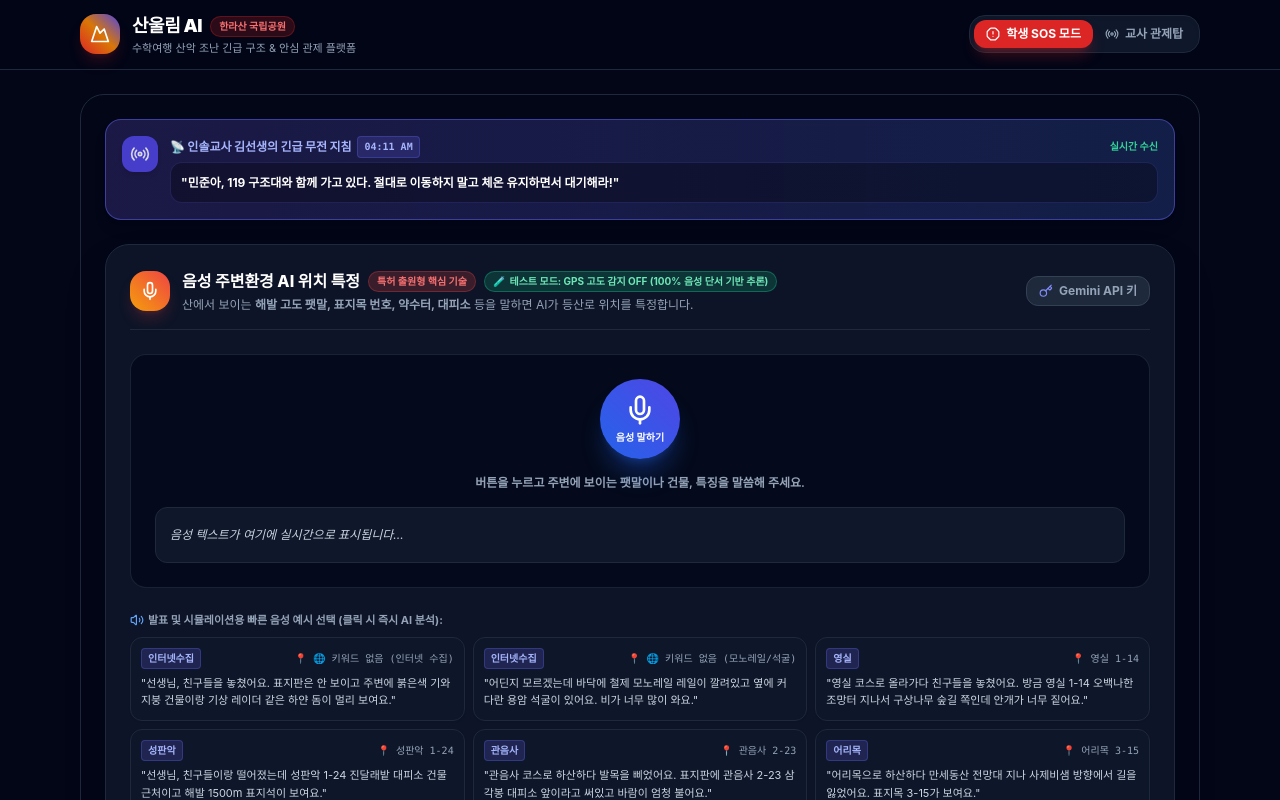
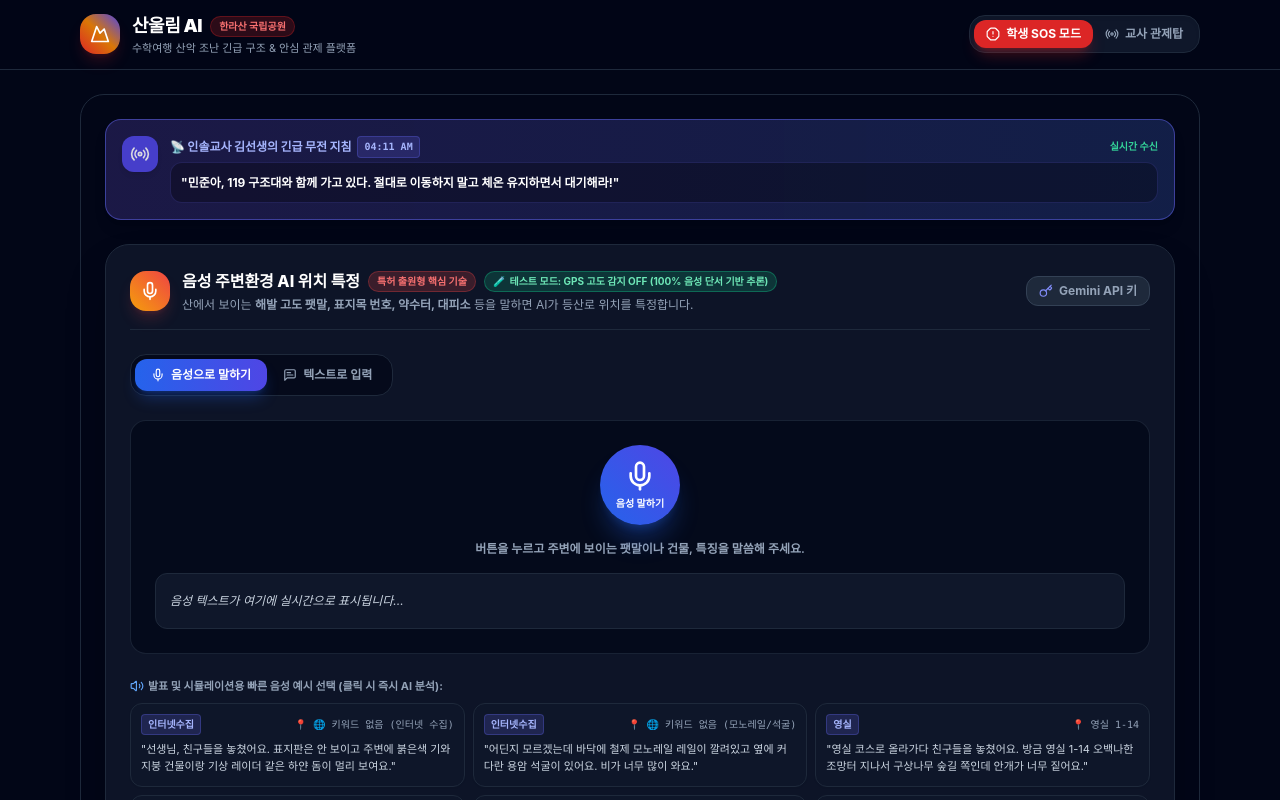
Before and after one commit to stevekim000/ulsan-ai, a Next.js app: page / in a window 1280 px wide. Shown: the top 800 px of the page. Built offline with nearby package versions, Linux system fonts and the light colour scheme.

Commit message:
feat: 텍스트 입력 모드 추가 (음성 불가능 상황 대응)

```diff
--- a/components/VoiceLocationAnalyzer.tsx
+++ b/components/VoiceLocationAnalyzer.tsx
@@ -15,7 +15,9 @@ import {
   Check,
   Globe,
   Search,
-  ExternalLink
+  ExternalLink,
+  MessageSquareText,
+  Send
 } from "lucide-react";
 import { analyzeVoiceEnvironment } from "@/lib/aiLocationEngine";
 import { AIEstimateResult } from "@/types/rescue";
@@ -86,7 +88,10 @@ export default function VoiceLocationAnalyzer({
   const [apiKey, setApiKey] = useState<string>("");
   const [showKeyInput, setShowKeyInput] = useState<boolean>(false);
   const [keySaved, setKeySaved] = useState<boolean>(false);
+  const [inputMode, setInputMode] = useState<"voice" | "text">("voice");
+  const [textInput, setTextInput] = useState<string>("");
   const recognitionRef = useRef<any>(null);
+  const textareaRef = useRef<HTMLTextAreaElement>(null);
 
   useEffect(() => {
     // 로컬 스토리지에 저장된 Gemini API 키 불러오기
@@ -173,7 +178,22 @@ export default function VoiceLocationAnalyzer({
 
   const handleSelectSample = (sample: string) => {
     setTranscript(sample);
+    setTextInput(sample);
     runAIAnalysis(sample);
+  };
+
+  const handleTextSubmit = () => {
+    const text = textInput.trim();
+    if (text.length < 3) return;
+    setTranscript(text);
+    runAIAnalysis(text);
+  };
+
+  const handleTextKeyDown = (e: React.KeyboardEvent<HTMLTextAreaElement>) => {
+    if (e.key === "Enter" && !e.shiftKey) {
+      e.preventDefault();
+      handleTextSubmit();
+    }
   };
 
   const runAIAnalysis = async (textToAnalyze: string) => {
@@ -282,7 +302,37 @@ export default function VoiceLocationAnalyzer({
         </div>
       )}
 
-      {/* Main Mic Recording Area */}
+      {/* Input Mode Toggle (음성 / 텍스트) */}
+      <div className="flex items-center bg-slate-950/70 p-1 rounded-2xl border border-slate-800 w-fit">
+        <button
+          onClick={() => setInputMode("voice")}
+          className={`flex items-center space-x-1.5 px-4 py-2 rounded-xl text-xs font-bold transition-all ${
+            inputMode === "voice"
+              ? "bg-gradient-to-r from-blue-600 to-indigo-600 text-white shadow-lg shadow-blue-600/30"
+              : "text-slate-400 hover:text-white"
+          }`}
+        >
+          <Mic className="w-3.5 h-3.5" />
+          <span>음성으로 말하기</span>
+        </button>
+        <button
+          onClick={() => {
+            setInputMode("text");
+            setTimeout(() => textareaRef.current?.focus(), 100);
+          }}
+          className={`flex items-center space-x-1.5 px-4 py-2 rounded-xl text-xs font-bold transition-all ${
+            inputMode === "text"
+              ? "bg-gradient-to-r from-emerald-600 to-teal-600 text-white shadow-lg shadow-emerald-600/30"
+              : "text-slate-400 hover:text-white"
+          }`}
+        >
+          <MessageSquareText className="w-3.5 h-3.5" />
+          <span>텍스트로 입력</span>
+        </button>
+      </div>
+
+      {/* Voice Input Mode */}
+      {inputMode === "voice" && (
         <div className="flex flex-col items-center justify-center p-6 bg-slate-950/70 border border-slate-800/80 rounded-2xl space-y-4">
           {/* Animated Mic Button */}
           <div className="relative">
@@ -340,6 +390,60 @@ export default function VoiceLocationAnalyzer({
             )}
           </div>
         </div>
+      )}
+
+      {/* Text Input Mode */}
+      {inputMode === "text" && (
+        <div className="flex flex-col p-5 bg-slate-950/70 border border-slate-800/80 rounded-2xl space-y-3">
+          <div className="flex items-center gap-2 text-xs">
+            <MessageSquareText className="w-4 h-4 text-emerald-400" />
+            <span className="font-bold text-emerald-300">텍스트 입력 모드</span>
+            <span className="text-[10px] text-slate-500">— 말을 할 수 없는 상황에서 주변 환경을 글로 설명하세요</span>
+          </div>
+
+          <div className="relative">
+            <textarea
+              ref={textareaRef}
+              value={textInput}
+              onChange={(e) => setTextInput(e.target.value)}
+              onKeyDown={handleTextKeyDown}
+              placeholder="예: 표지판에 성판악 1-24라고 적혀있고 진달래밭 대피소 건물이 보여요"
+              className="w-full bg-slate-900 border border-slate-800 focus:border-emerald-500/60 rounded-xl px-4 py-3 pr-14 text-sm text-white placeholder-slate-500 focus:outline-none resize-none transition-colors"
+              rows={3}
+            />
+            <button
+              onClick={handleTextSubmit}
+              disabled={textInput.trim().length < 3 || isAnalyzing}
+              className="absolute right-2.5 bottom-2.5 w-9 h-9 rounded-lg bg-gradient-to-r from-emerald-600 to-teal-600 hover:from-emerald-500 hover:to-teal-500 disabled:opacity-30 disabled:cursor-not-allowed text-white flex items-center justify-center transition-all active:scale-90 shadow-md"
+              title="AI 분석 전송"
+            >
+              <Send className="w-4 h-4" />
+            </button>
+          </div>
+
+          <p className="text-[10px] text-slate-500">
+            Enter로 전송 · Shift+Enter로 줄바꿈
+          </p>
+
+          {/* Show transcript if text was submitted */}
+          {transcript && (
+            <div className="w-full bg-slate-900 border border-slate-800 rounded-xl p-3 text-xs text-slate-200 flex items-center justify-between gap-3">
+              <p className="italic text-slate-300 break-keep">
+                "{transcript}"
+              </p>
+              {!isAnalyzing && (
+                <button
+                  onClick={() => runAIAnalysis(transcript)}
+                  className="shrink-0 px-3 py-1.5 bg-gradient-to-r from-red-600 to-amber-600 hover:from-red-500 hover:to-amber-500 text-white font-bold rounded-lg text-xs flex items-center gap-1 shadow-md transition-all active:scale-95"
+                >
+                  <Sparkles className="w-3.5 h-3.5" />
+                  <span>재분석</span>
+                </button>
+              )}
+            </div>
+          )}
+        </div>
+      )}
 
       {/* Quick Test Samples */}
       <div className="space-y-2">
```
Lines whose indentation alone changed are shown as unchanged.
